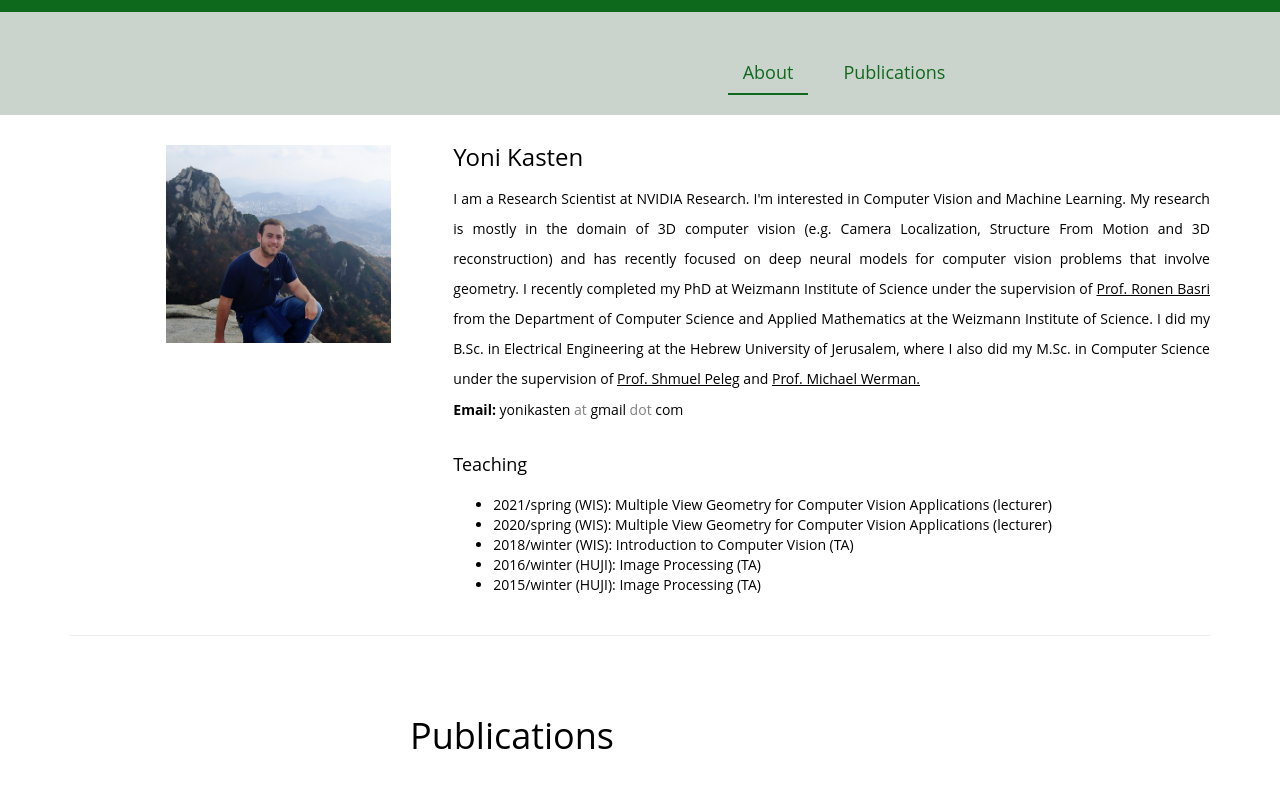
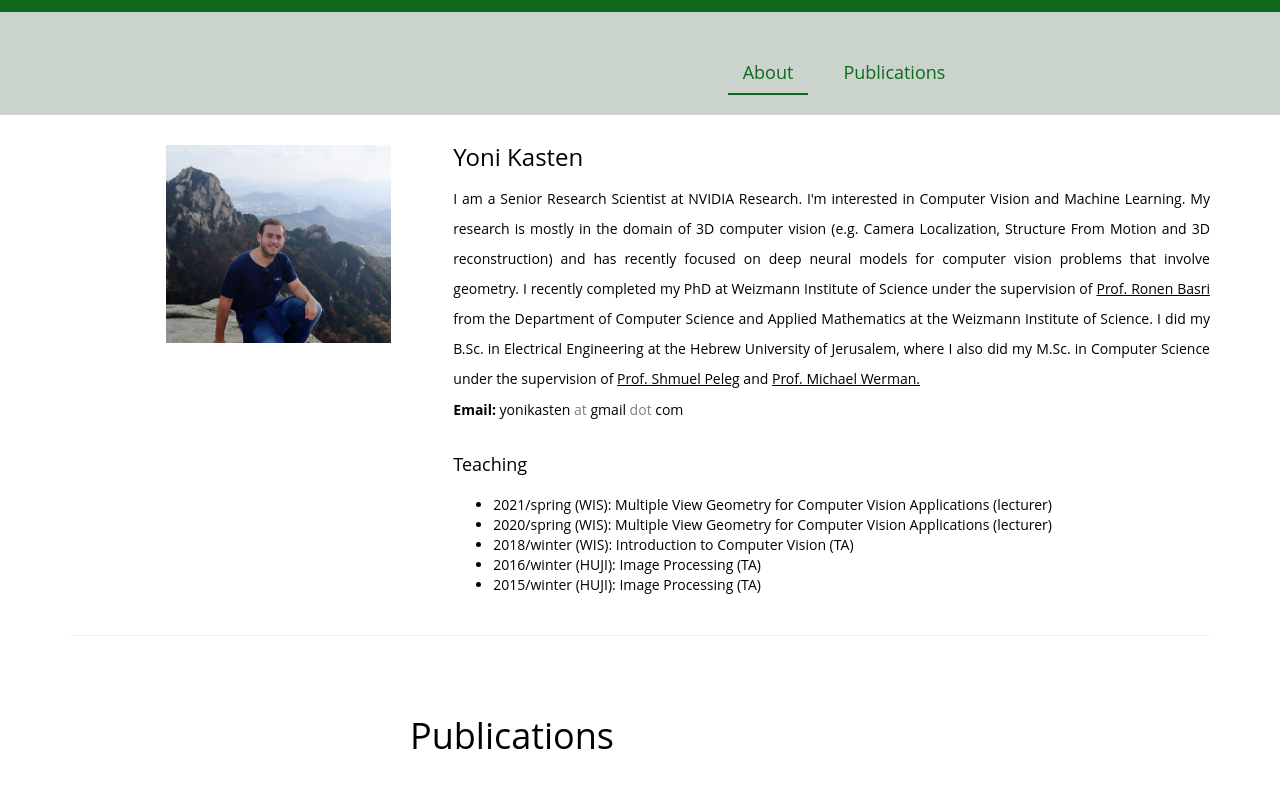
Before and after one commit to ykasten/ykasten.github.io, a plain HTML site: page index.html in a window 1280 px wide. Shown: the top 792 px of the page. Drawn offline with Linux system fonts and the light colour scheme; grey boxes are pictures that could not be loaded.

Commit message:
Update index.html

```diff
--- a/index.html
+++ b/index.html
@@ -105,7 +105,7 @@ animation-direction: alternate;
             <div class="col-md-16">
                 <h2>Yoni Kasten</h2>
 <p>
-I am a Research Scientist at NVIDIA Research. I'm interested in Computer Vision and Machine Learning. My research is mostly in the domain of 3D computer vision (e.g. Camera Localization, Structure From Motion and 3D reconstruction) and has recently focused on deep neural models for computer vision problems that involve geometry. I recently completed my PhD at Weizmann Institute of Science
+I am a Senior Research Scientist at NVIDIA Research. I'm interested in Computer Vision and Machine Learning. My research is mostly in the domain of 3D computer vision (e.g. Camera Localization, Structure From Motion and 3D reconstruction) and has recently focused on deep neural models for computer vision problems that involve geometry. I recently completed my PhD at Weizmann Institute of Science
 under the supervision of <a href="http://www.weizmann.ac.il/math/ronen/home/" target="_blank">Prof. Ronen Basri</a> from the Department of Computer Science and Applied Mathematics at the Weizmann Institute of Science.
 I did my B.Sc. in Electrical Engineering at the Hebrew University of Jerusalem, where I also did my M.Sc. in Computer Science under the supervision of <a href="https://www.cs.huji.ac.il/~peleg/" target="_blank">Prof. Shmuel Peleg</a> and <a href="https://www.cse.huji.ac.il/~werman/" target="_blank">Prof. Michael Werman. </a>
 <font size=1></font></br>
```
